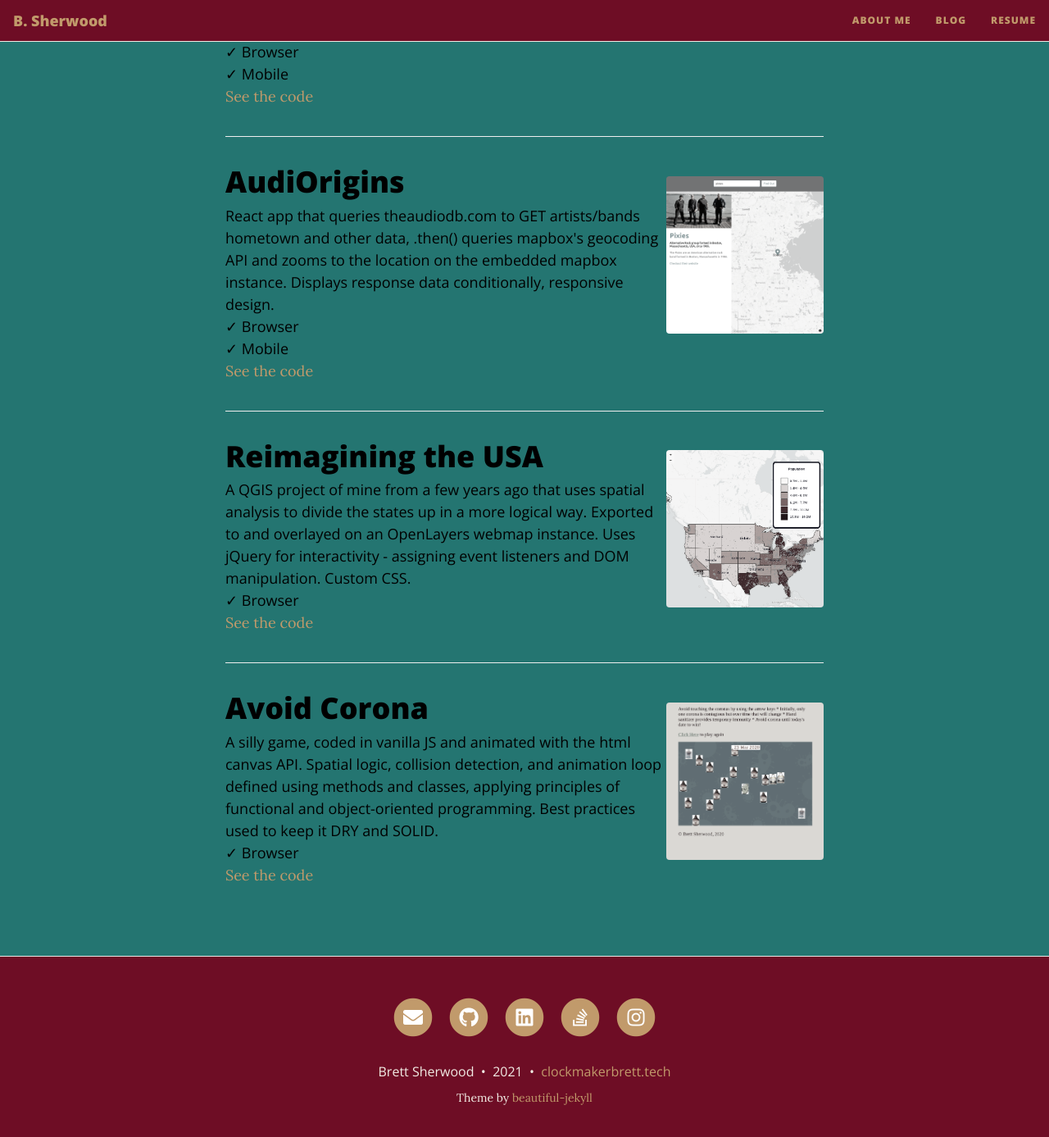
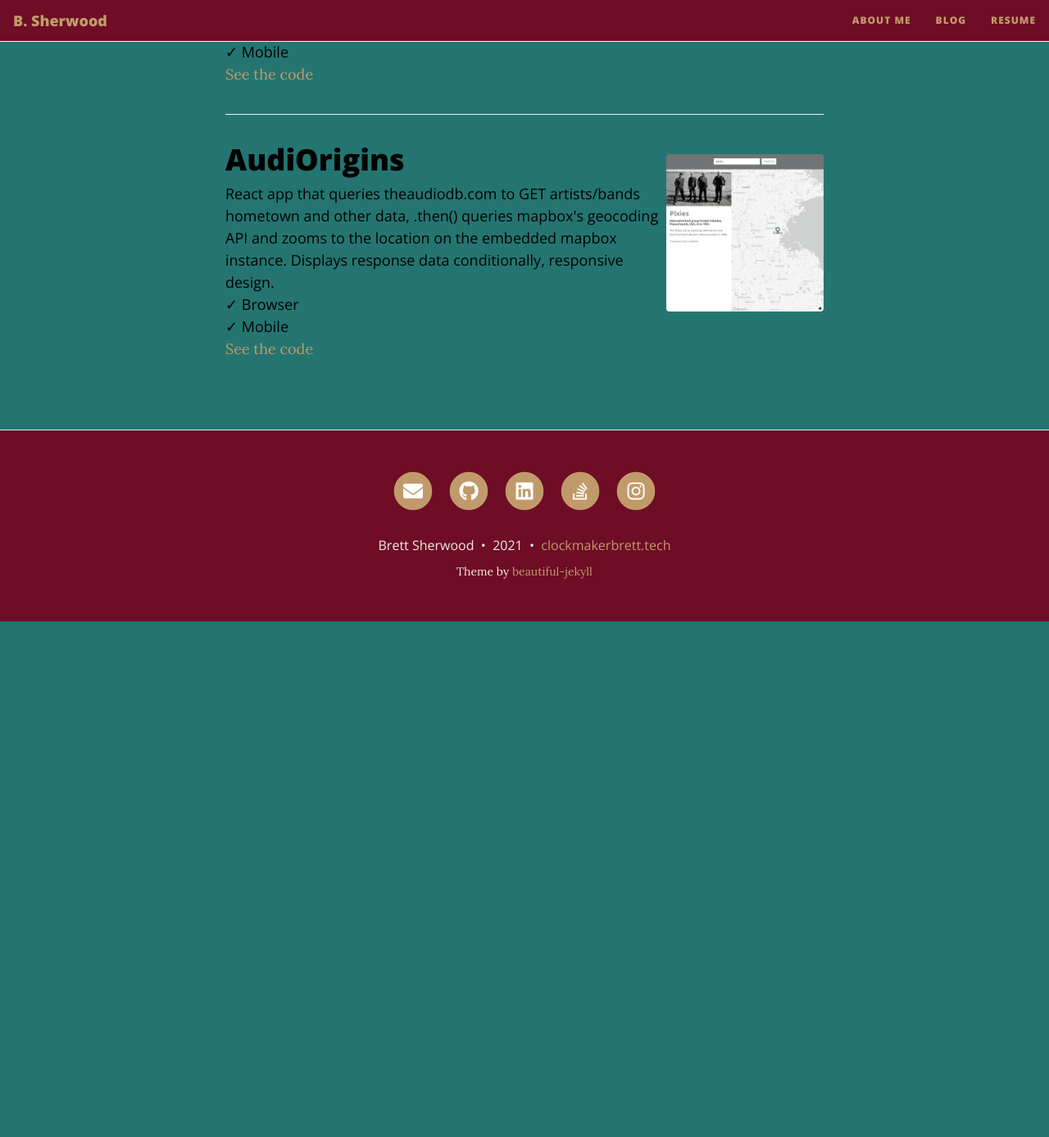
Before and after one commit to clockmakerbrett/clockmakerbrett.github.io, a Jekyll site: the page built from index.html, in a window 1280 px wide and 1400 px high, scrolled down 2545 px. Shown: the top 1387 px of the window at 82% size. Built offline with Jekyll 4.4.1, drawn with Linux system fonts in a browser that asks for light colours; nearby versions of some CDN libraries; the list of posts is cut into pages by our own code; after the commit the page ends 3303 px from its top, so only the background shows below that; some of the changed text lies outside the part shown.

Commit message:
removed some portfolio items

```diff
--- a/index.html
+++ b/index.html
@@ -16,12 +16,10 @@ share-img: /assets/img/personal_site.png
 </p>
 <div class="posts-list">
   <article class="post-preview">
-    <h2 class="post-title">Client Sites</h2>
+    <h2 class="post-title">vivavintageshop.com</h2>
     <div class="post-entry-container">
       <div id="client-sites-entry" class="post-entry">
-        I designed and configured these sites according to my clients visions using Wordpress. &check; helping small
-        businesses survive in the pandemic, hoping an employer does the same for me some time soon. More sites on the
-        way.
+        I designed and configured this site according to my client's vision using Wordpress/WooCommerce.
       </div>
       <div class="post-entry">
         <ul class="list-group">
@@ -115,42 +113,4 @@ share-img: /assets/img/personal_site.png
       <a class="repo-link" href="https://github.com/clockmakerbrett/audiorigins" target="_blank">See the code</a>
     </div>
   </article>
-  <article class="post-preview">
-    <a href="https://reimagining-the-usa.netlify.app/" target="_blank">
-      <h2 class="post-title">Reimagining the USA</h2>
-    </a>
-    <div class="post-entry-container">
-      <div class="post-image d-none d-md-inline">
-        <a href="https://reimagining-the-usa.netlify.app/" target="_blank">
-          <img src="/assets/img/reimagining_the_usa.png" alt="screenshot of website" />
-        </a>
-      </div>
-      <div class="post-entry">
-        A QGIS project of mine from a few years ago that uses spatial analysis to divide the states up in a more logical
-        way. Exported to and overlayed on an OpenLayers webmap instance. Uses jQuery for interactivity - assigning event
-        listeners and DOM manipulation. Custom CSS.<br />&check; Browser
-      </div>
-      <a class="repo-link" href="https://github.com/clockmakerbrett/reimagining-the-usa" target="_blank"
-        >See the code</a
-      >
-    </div>
-  </article>
-  <article class="post-preview">
-    <a href="https://avoid-corona.netlify.app/" target="_blank">
-      <h2 class="post-title">Avoid Corona</h2>
-    </a>
-    <div class="post-entry-container">
-      <div class="post-image d-none d-md-inline">
-        <a href="https://avoid-corona.netlify.app/" target="_blank">
-          <img src="/assets/img/avoid_corona.png" alt="screenshot of website" />
-        </a>
-      </div>
-      <div class="post-entry">
-        A silly game, coded in vanilla JS and animated with the html canvas API. Spatial logic, collision detection, and
-        animation loop defined using methods and classes, applying principles of functional and object-oriented
-        programming. Best practices used to keep it DRY and SOLID.<br />&check; Browser
-      </div>
-      <a class="repo-link" href="https://github.com/clockmakerbrett/avoid-corona" target="_blank">See the code</a>
-    </div>
-  </article>
 </div>
```
Also changed, not shown: aboutme.html (+4 -5 lines).
